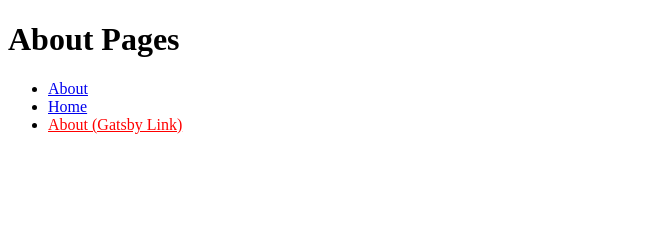
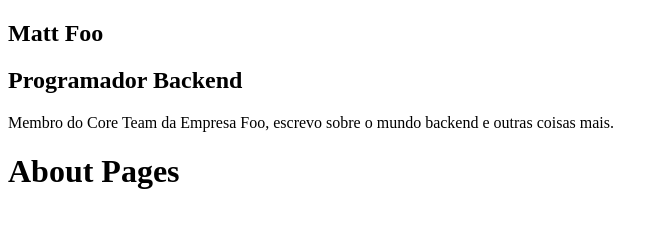
Before and after one commit to victorhugoalmeid/blog, a Gatsby site: page /about in a window 1280 px wide. Shown: the whole page, without its empty margins (0-668 px from the left). Built offline with nearby package versions, Linux system fonts and the light colour scheme; Gatsby itself is replaced by a stand-in of ours.

Commit message:
Create Profile Component

```diff
--- /dev/null
+++ b/src/components/Profile/index.js
@@ -0,0 +1,12 @@
+import React from "react"
+
+const Profile = () => (
+    <div className="Profile-wrapper">
+        <h1>Matt Foo</h1>
+        <h2>Programador Backend</h2>
+        <p>Membro do Core Team da Empresa Foo, escrevo sobre o mundo backend e outras
+      coisas mais.</p>
+    </div>
+)
+
+export default Profile
--- a/src/components/layout.js
+++ b/src/components/layout.js
@@ -1,10 +1,15 @@
 import React from "react"
 import PropTypes from "prop-types"
+import Profile from "./Profile"
 
 const Layout = ({ children }) => {
-
   return (
-        <main>{children}</main>
+    <>
+    <aside>
+      <Profile />
+    </aside>
+    <main>{children}</main>
+    </>
   )
 }
 Layout.propTypes = {
--- a/src/pages/about.js
+++ b/src/pages/about.js
@@ -1,23 +1,13 @@
 import React from 'react'
-import { Link } from "gatsby"
+
+import Layout from "../components/layout"
+import SEO from "../components/seo"
 
 const AboutPages = () => (
-    <>
-    <h1> About Pages</h1>
-    <ul>
-      <li>
-        <a href="/about">About</a>
-      </li>
-      <li>
-        <Link to="/" activeStyle={{color: "red" }}>
-          Home
-          </Link>
-      </li>
-      <li>
-        <Link to="/about" activeStyle={{color: "red" }}>About (Gatsby Link)</Link>
-      </li>
-    </ul>
-    </>
+    <Layout>
+      <SEO title="About" />
+    <h1>About Pages</h1>
+    </Layout>
 )
 
 export default AboutPages
```
Also changed, not shown: src/pages/index.js (+0 -14 lines).
